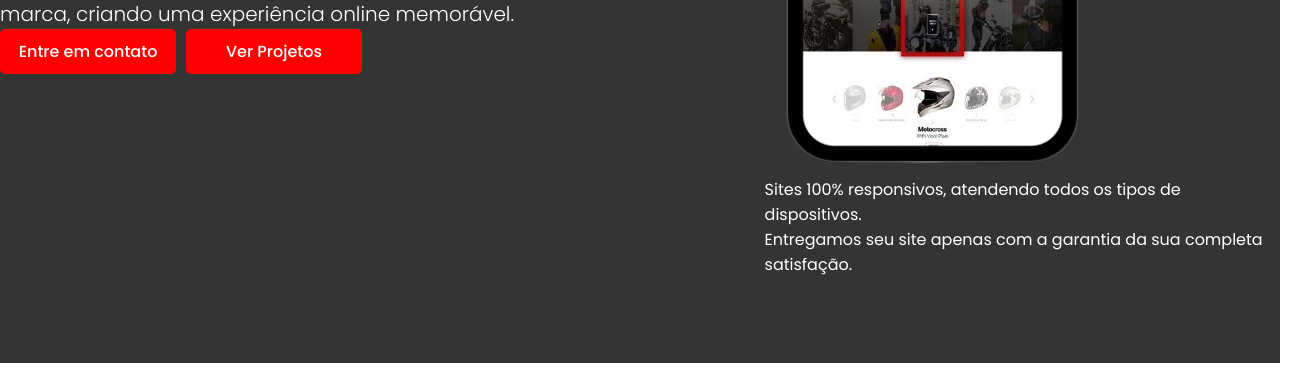
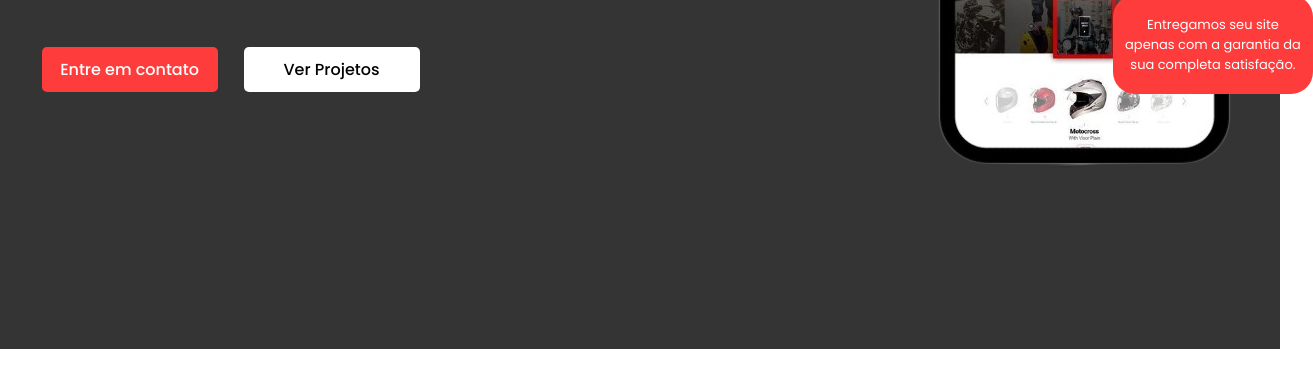
Before and after one commit to joao121gf/webStones, a plain HTML site: page index.html in a window 1280 px wide. Shown: the part 568-945 px from the top of the page, 1313 px wide, since content can reach past the window. Drawn offline with Linux system fonts and the light colour scheme.

Commit message:
desktop header

```diff
--- a/index.html
+++ b/index.html
@@ -59,7 +59,7 @@
         <div class="content-right">
           <div class="mobile-photo">
             <img src="packages/header/phone.png" alt="Cell phone" />
-            <div class="circle-popUp">
+            <div class="circle-popUpTop">
               <p>
                 Sites 100% <span>responsivos</span>, atendendo todos os tipos de
                 dispositivos.
--- a/packages/styles/main.css
+++ b/packages/styles/main.css
@@ -11,7 +11,7 @@ main {
   font-family: "Poppins", sans-serif;
 }
 .content-main {
-  margin: 86px auto;
+  margin: 30px auto;
   align-items: center;
   display: flex;
 }
@@ -33,10 +33,11 @@ main {
 .buttons-banner {
   display: flex;
   font-weight: 500;
+  margin-top: 50px;
 }
 .btn-ctt {
   margin-right: 5px;
-  background-color: red;
+  background-color: #ff3c3c;
   padding: 10px 15px;
   border-radius: 5px;
 }
@@ -45,11 +46,48 @@ main {
   margin: 0px 5px;
   margin: 0px 5px;
   margin-right: 5px;
-  background-color: red;
+  background-color: white;
+  color: black;
   padding: 10px 15px;
   border-radius: 5px;
 }
-.box{
-    width: 176px;
-    text-align: center;
+.box {
+  width: 176px;
+  text-align: center;
+  margin-right: 21px;
 }
+.circle-popUpTop {
+  position: relative;
+  background-color: #ff3c3c;
+  left: -31%;
+  bottom: 474px;
+  max-width: 200px;
+
+  text-align: center;
+  border-radius: 22px;
+  height: 99px;
+  display: flex;
+  font-size: 13px;
+  justify-content: center;
+  align-items: center;
+  padding: 10px;
+}
+.circle-popUp {
+  position: relative;
+  background-color: #ff3c3c;
+  left: 61%;
+  bottom: 283px;
+  max-width: 200px;
+  text-align: center;
+  border-radius: 22px;
+  height: 99px;
+  display: flex;
+  font-size: 13px;
+  justify-content: center;
+  align-items: center;
+  padding: 10px;
+}
+.content-right {
+  position: relative;
+  top: 58px;
+}
```
